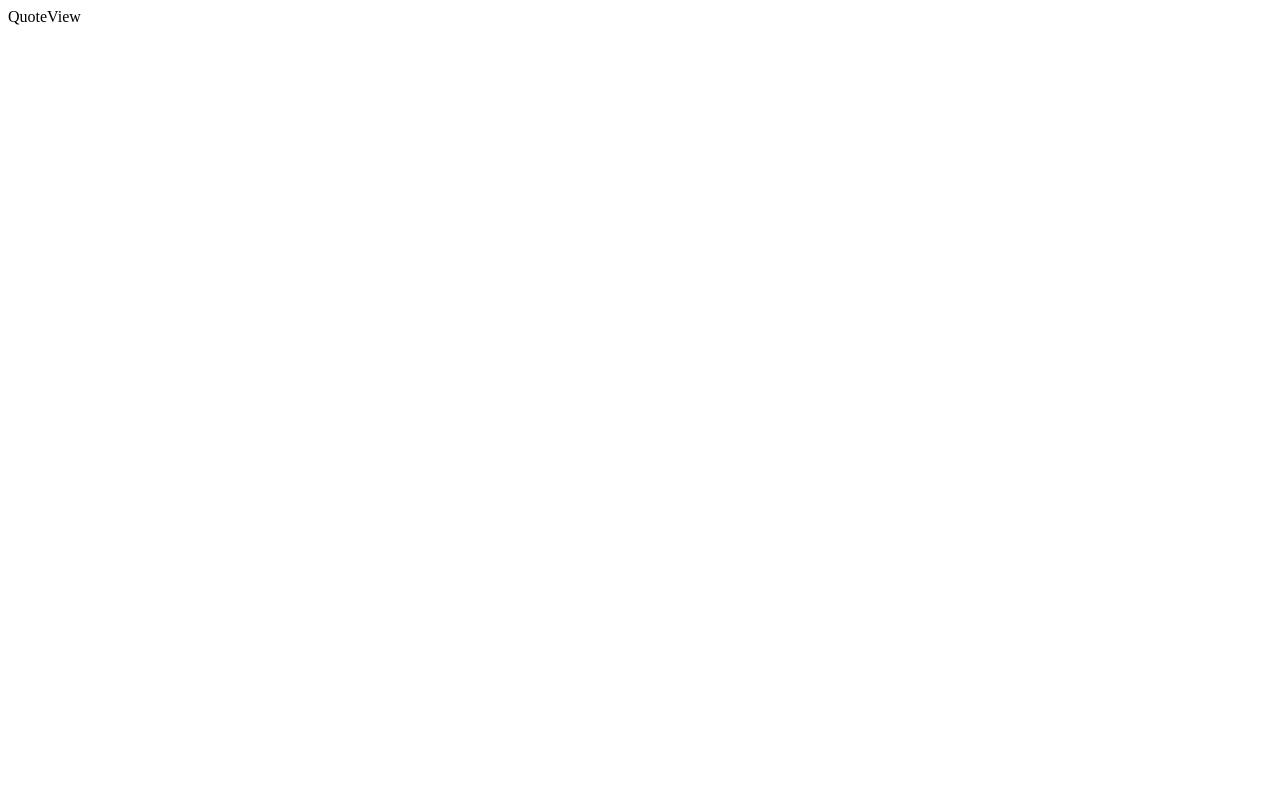
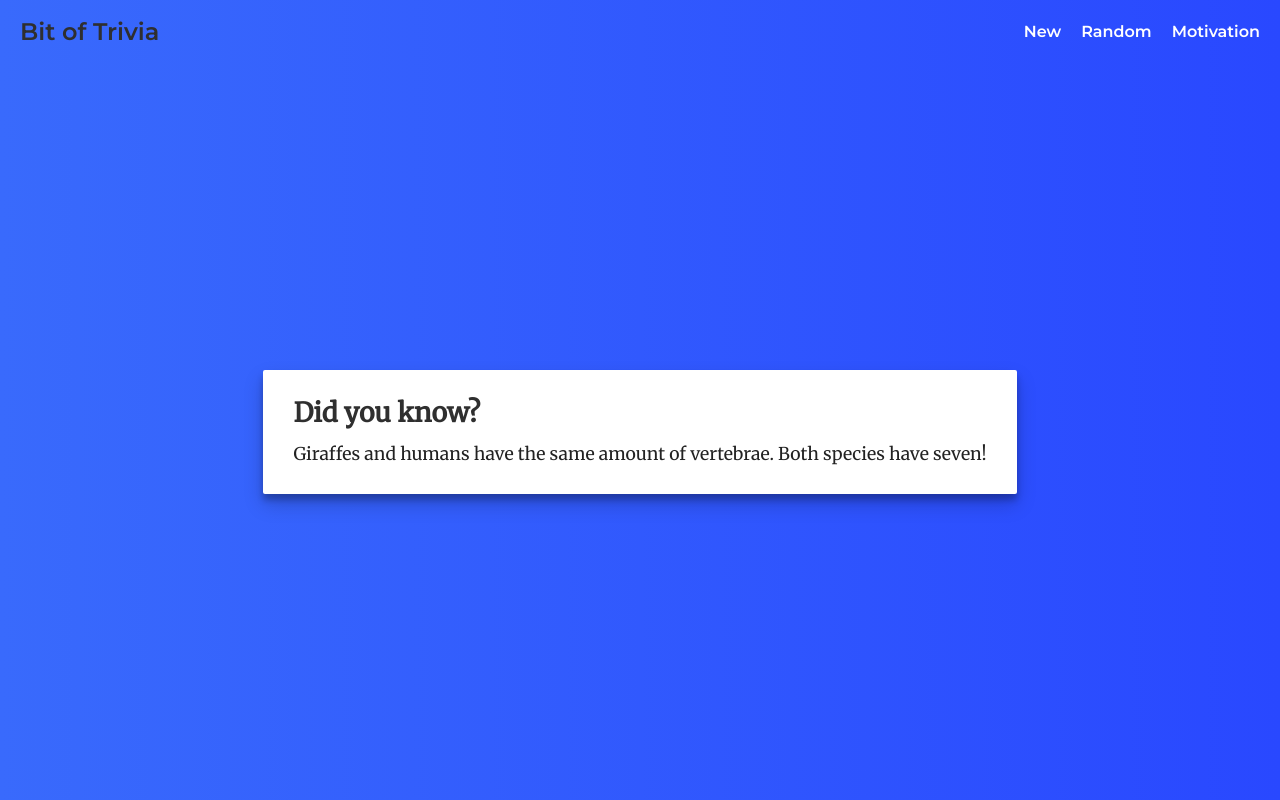
Before and after one commit to juliusrajala/bit-of-trivia, a React app: page / in a window 1280 px wide. Built offline with nearby package versions, Linux system fonts and the light colour scheme.

Commit message:
Added styled-components for styling, built baseline for app.

```diff
--- a/public/index.html
+++ b/public/index.html
@@ -1,6 +1,32 @@
 <html>
   <head>
+  <title>Bit of Trivia</title>
+  <meta http-equiv="X-UA-Compatible" content="IE=edge">
+  <meta name="description" content="For your daily desire of facts. Here's a bit of Trivia. ;)">
+  <meta name="viewport" content="width=device-width, initial-scale=1.0">
+  <meta charset="UTF-8">
 
+  <!-- Disable tap highlight on IE -->
+  <meta name="msapplication-tap-highlight" content="no">
+
+  <!-- Add to homescreen for Chrome on Android -->
+  <meta name="mobile-web-app-capable" content="yes">
+  <meta name="application-name" content="Bit of Trivia">
+  <!-- <link rel="icon" sizes="192x192" href="images/touch/chrome-touch-icon-192x192.png"> -->
+
+  <!-- Add to homescreen for Safari on iOS -->
+  <meta name="apple-mobile-web-app-capable" content="yes">
+  <meta name="apple-mobile-web-app-status-bar-style" content="black">
+  <meta name="apple-mobile-web-app-title" content="Bit of Trivia">
+
+  <!-- Tile icon for Win8 (144x144 + tile color) -->
+  <meta name="msapplication-TileImage" content="images/touch/ms-touch-icon-144x144-precomposed.png">
+  <meta name="msapplication-TileColor" content="#396afc">
+
+  <meta name="theme-color" content="#396afc">
+
+  <link href="https://fonts.googleapis.com/css?family=Merriweather|Montserrat:400,600" rel="stylesheet">
+  <link rel="stylesheet" type="text/css" href="reset.css" />
   </head>
   <body>
     <div id="trivia-root"></div>
--- /dev/null
+++ b/public/reset.css
@@ -0,0 +1,48 @@
+/* http://meyerweb.com/eric/tools/css/reset/
+   v2.0 | 20110126
+   License: none (public domain)
+*/
+
+html, body, div, span, applet, object, iframe,
+h1, h2, h3, h4, h5, h6, p, blockquote, pre,
+a, abbr, acronym, address, big, cite, code,
+del, dfn, em, img, ins, kbd, q, s, samp,
+small, strike, strong, sub, sup, tt, var,
+b, u, i, center,
+dl, dt, dd, ol, ul, li,
+fieldset, form, label, legend,
+table, caption, tbody, tfoot, thead, tr, th, td,
+article, aside, canvas, details, embed,
+figure, figcaption, footer, header, hgroup,
+menu, nav, output, ruby, section, summary,
+time, mark, audio, video {
+	margin: 0;
+	padding: 0;
+	border: 0;
+	font-size: 100%;
+	font: inherit;
+	vertical-align: baseline;
+}
+/* HTML5 display-role reset for older browsers */
+article, aside, details, figcaption, figure,
+footer, header, hgroup, menu, nav, section {
+	display: block;
+}
+body {
+	line-height: 1;
+}
+ol, ul {
+	list-style: none;
+}
+blockquote, q {
+	quotes: none;
+}
+blockquote:before, blockquote:after,
+q:before, q:after {
+	content: '';
+	content: none;
+}
+table {
+	border-collapse: collapse;
+	border-spacing: 0;
+}
--- a/src/App.tsx
+++ b/src/App.tsx
@@ -1,13 +1,24 @@
 import * as React from 'react';
 import * as ReactDOM from 'react-dom';
+import styled from 'styled-components';
 import Router from 'src/core/Router';
+import Navigation from 'src/ui/components/Navigation';
 
-console.log('Mounting App', window);
+const Container = styled.section`
+  background: #396afc;
+  background: -webkit-linear-gradient(to right, #396afc, #2948ff);
+  background: linear-gradient(to right, #396afc, #2948ff);
+  height: 100vh;
+  min-height: 100%;
+  display: flex;
+  flex-direction: column;
+`;
 
 const App = () => (
-  <div>
+  <Container>
+    <Navigation />
     <Router />
-  </div>
+  </Container>
 );
 
 ReactDOM.render(
--- a/src/core/Router.tsx
+++ b/src/core/Router.tsx
@@ -1,6 +1,6 @@
 import { Map } from 'immutable';
 import * as React from 'react';
-import Quote from 'src/ui/views/QuoteView';
+import Trivia from 'src/ui/views/TriviaView';
 import Create from 'src/ui/views/CreateView';
 import NotFound from 'src/ui/views/404View';
 
@@ -13,29 +13,18 @@ type Routes = Map<any, Route>;
 
 const routes: Routes = Map({
   '/': {
-    component: Quote,
+    component: Trivia,
   },
   '/new': {
     component: Create,
   }
 });
+
 type RouterState = { url: string };
 const initialState: RouterState = { url: window.location.pathname };
 
 class Router extends React.Component {
   state: RouterState = initialState;
-
-  componentDidMount() {
-    window.addEventListener('popstate', (event) => {
-      event.preventDefault();
-      console.log(event);
-    })
-  }
-
-  componentWillUnmount() {
-
-  }
-
   render(){
     const { url } = this.state;
     if (!routes.has(url)) return <NotFound />;
--- /dev/null
+++ b/src/ui/components/Navigation.tsx
@@ -0,0 +1,33 @@
+import * as React from 'react';
+import styled from 'styled-components';
+import { Link, Title } from 'src/ui/styles';
+
+const NaviBar = styled.div`
+  padding: 10px;
+  display: flex;
+  flex-direction: row;
+  font-family: Montserrat, sans-serif;
+`;
+
+const Navi = styled.div`
+  flex: 1;
+  display: flex;
+  flex-direction: row;
+  align-items: center;
+  justify-content: flex-end;
+`;
+
+const Navigation = () => {
+  return (
+    <NaviBar>
+      <Title>Bit of Trivia</Title>
+      <Navi>
+        <Link href="/new">New</Link>
+        <Link href="/random">Random</Link>
+        <Link href="/about">Motivation</Link>
+      </Navi>
+    </NaviBar>
+  )
+}
+
+export default Navigation;
--- /dev/null
+++ b/src/ui/styles.ts
@@ -0,0 +1,58 @@
+import styled, { keyframes } from 'styled-components';
+
+export const Title = styled.h1`
+  padding: 10px;
+  font-weight: 700;
+  font-size: 1.5em;
+  color: #2f2f2f;
+`;
+
+export const Link = styled.a`
+  padding: 10px;
+  font-weight: 600;
+  text-decoration: none;
+  color: #fff;
+`;
+
+export const CardTitle = Title.extend`
+  color: #2f2f2f;
+`;
+
+export const Container = styled.section`
+  display: flex;
+  flex: 1;
+  flex-direction: column;
+  align-items: center;
+  justify-content: center;
+`;
+
+const fadeIn = keyframes`
+  0% {
+    box-shadow: none;
+    opacity: 0;
+    background-color: transparent;
+  }
+  30% {
+    background-color: transparent;
+  }
+  60% {
+    opacity: 1;
+    background-color: #fff;
+    box-shadow: none;
+  }
+  100% {
+    box-shadow: 0 10px 20px rgba(0,0,0,0.19), 0 6px 6px rgba(0,0,0,0.23);
+  }
+`;
+
+export const Card = styled.div`
+  padding: 20px;
+  font-size: 1.1em;
+  background-color: #fff;
+  margin: 20px;
+  color: #222;
+  font-family: Merriweather, serif;
+  border-radius: 2px;
+  animation: ${fadeIn} 1s ease-in-out;
+  box-shadow: 0 10px 20px rgba(0,0,0,0.19), 0 6px 6px rgba(0,0,0,0.23);
+`;
--- a/src/ui/views/QuoteView.tsx
+++ /dev/null
@@ -1,9 +0,0 @@
-import * as React from 'react';
-
-const QuoteView = () => (
-  <div>
-    QuoteView
-  </div>
-)
-
-export default QuoteView;
--- /dev/null
+++ b/src/ui/views/TriviaView.tsx
@@ -0,0 +1,20 @@
+import * as React from 'react';
+import { Container, Card, CardTitle } from 'src/ui/styles';
+import styled from 'styled-components';
+
+const TEMP_TRIVIA = 'Giraffes and humans have the same amount of vertebrae. Both species have seven!';
+
+const Trivia = styled.p`
+  padding: 10px;
+`;
+
+const TriviaView = () => (
+  <Container>
+    <Card>
+      <CardTitle>Did you know?</CardTitle>
+      <Trivia>{TEMP_TRIVIA}</Trivia>
+    </Card>
+  </Container>
+)
+
+export default TriviaView;
```
Also changed, not shown: package.json (+5 -2 lines), 1 other file (tests, documents, lock files or other folders).
